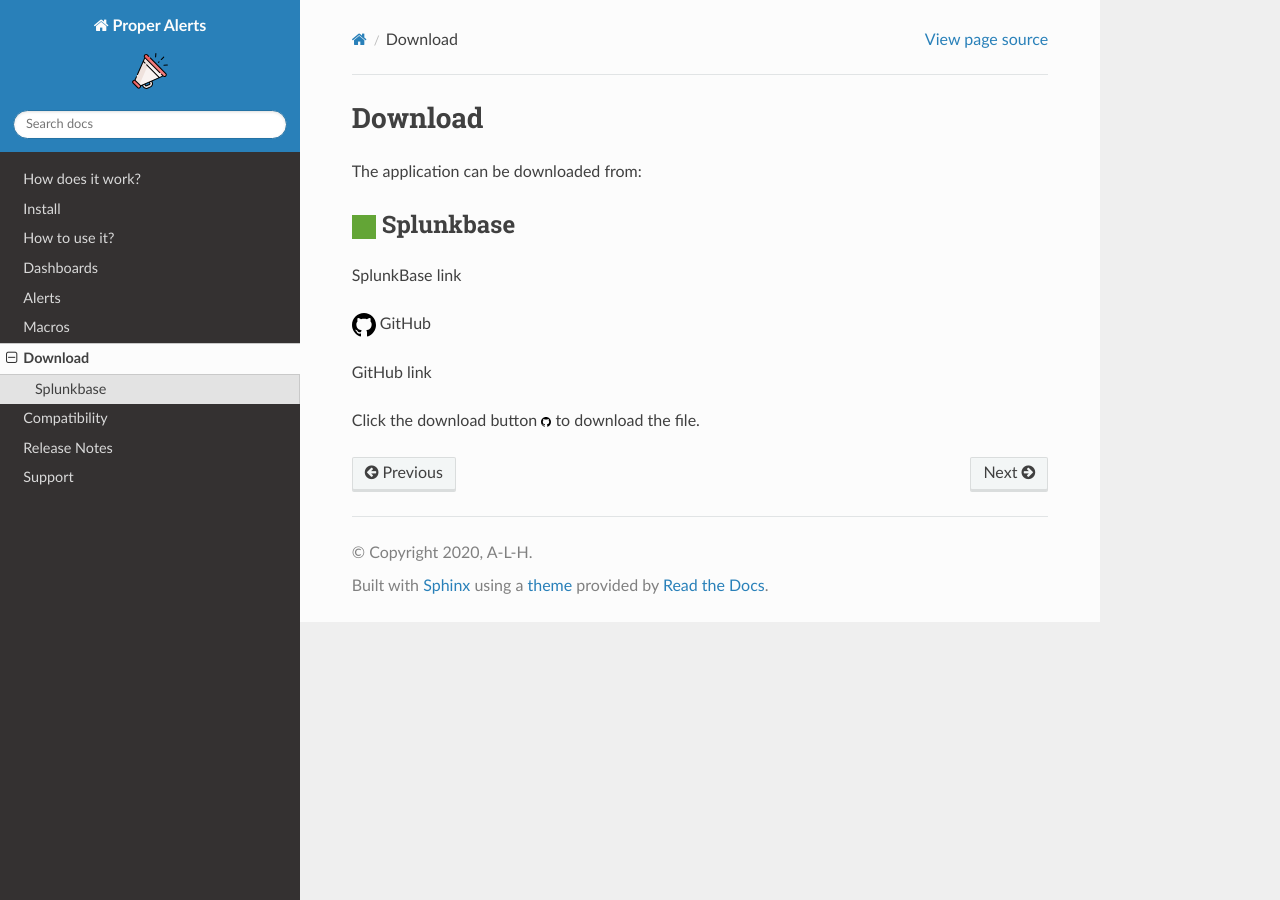
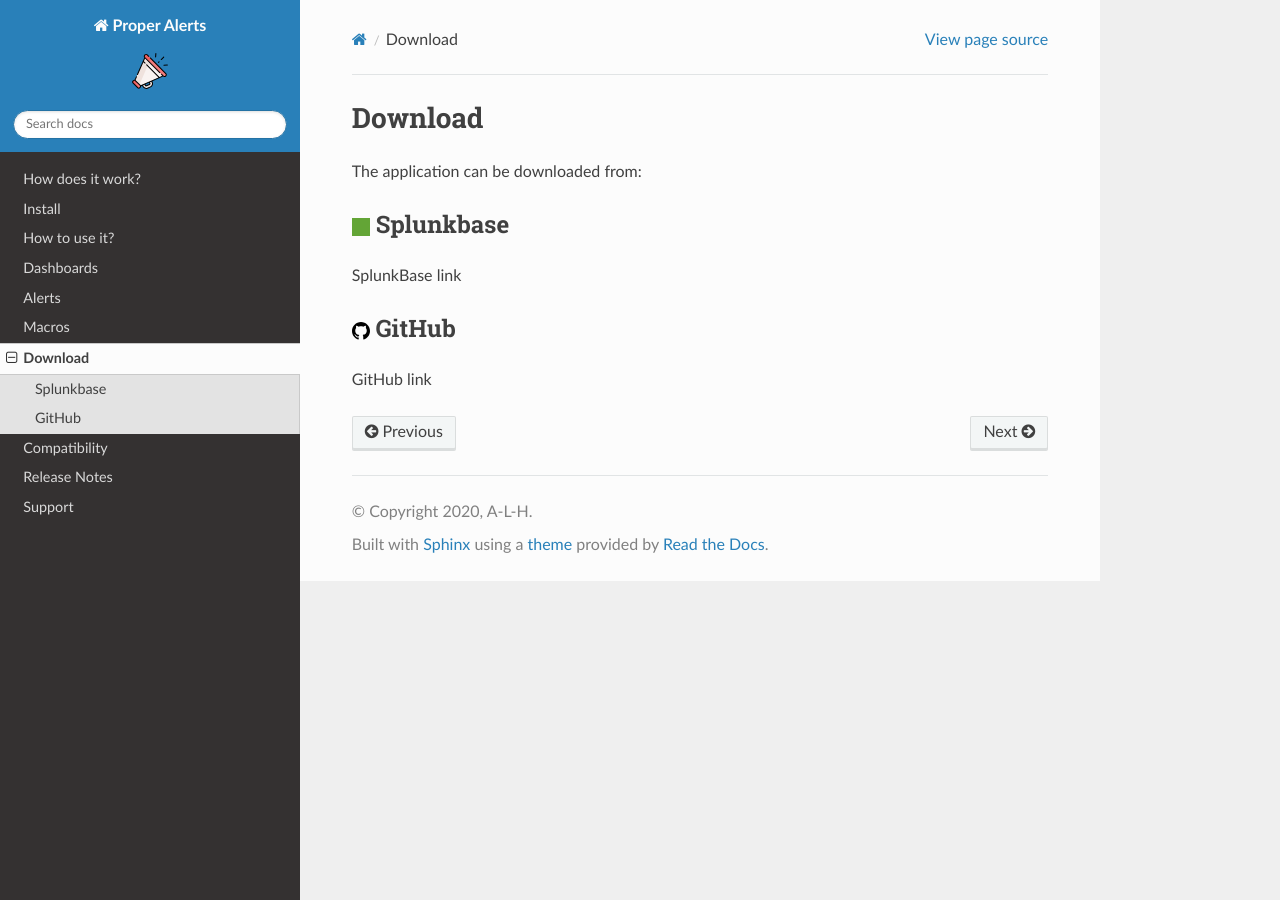
Before and after one commit to a-l-h/splunk-app-proper-alerts, a Sphinx documentation site: the page built from doc/download.rst, in a window 1280 px wide. Built offline with Sphinx 7.4.7 and the Read the Docs theme 2.0.0, drawn with Linux system fonts in a browser that asks for light colours.

Commit message:
Update download.rst

```diff
--- a/doc/download.rst
+++ b/doc/download.rst
@@ -6,19 +6,15 @@
 |splunk| Splunkbase
 ###################
 
-
 .. |splunk| image:: img/splunk.svg
+            :width: 18 px
 
 SplunkBase link
 
 |github| GitHub
-
+###############
 
 .. |github| image:: img/github.svg
+            :width: 18 px
 
 GitHub link
-
-Click the download button |download| to download the file.
-
-.. |download| image:: img/github.svg
-              :width: 10 px
```
